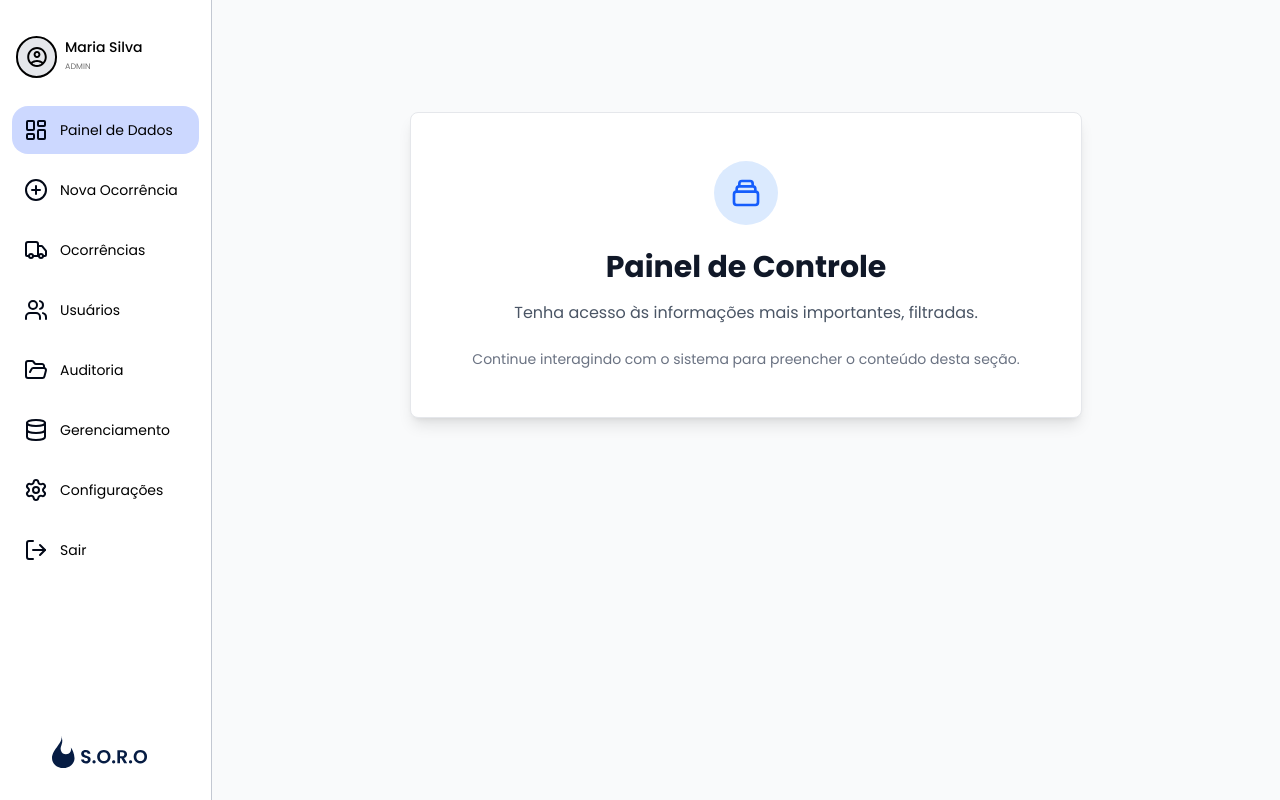
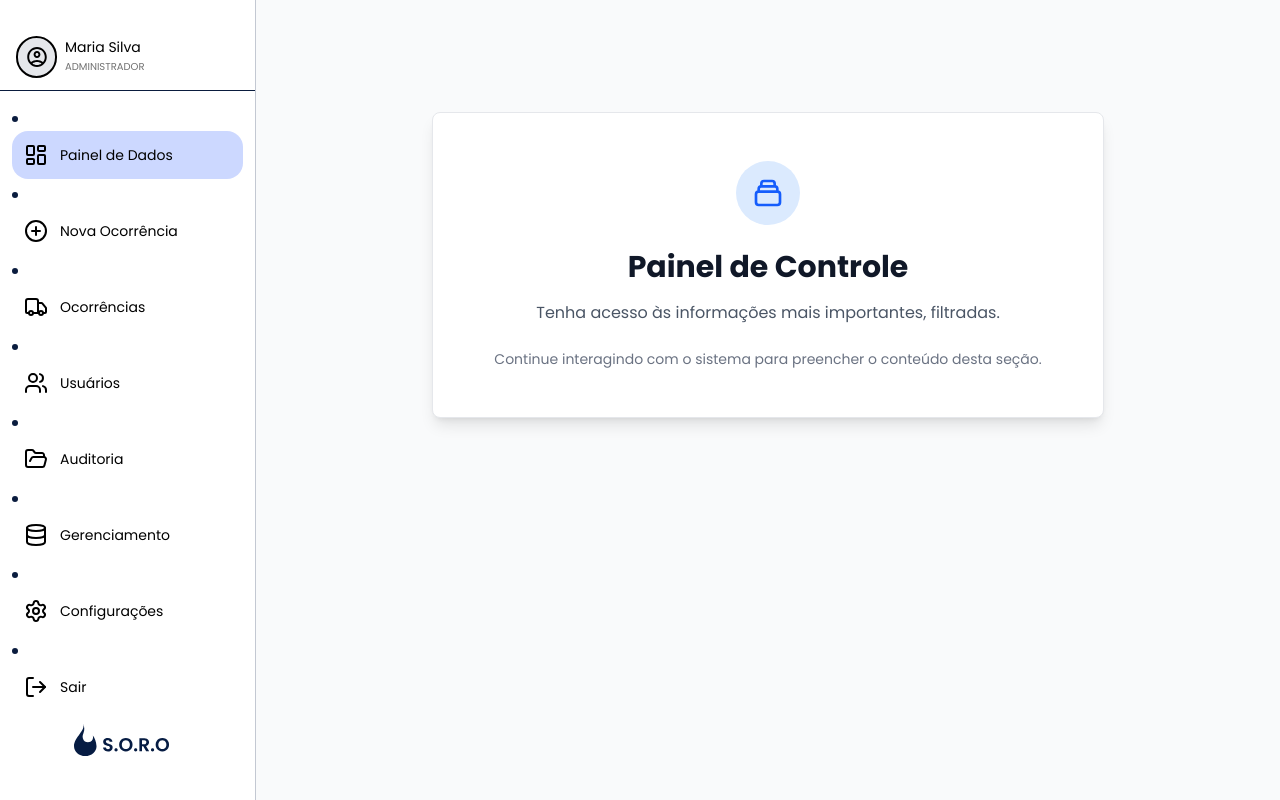
Before and after one commit to IsArthurSilveira/S.O.R.O-FrontEndv2, a React (Vite) app in the folder soro-frontV2/: page /dashboard in a window 1280 px wide. Built offline with nearby package versions, Linux system fonts and the light colour scheme.

Commit message:
chore: ajustes finais — tipos, classes de ícones e acessibilidade na Sidebar

```diff
--- a/soro-frontV2/src/App.tsx
+++ b/soro-frontV2/src/App.tsx
@@ -1,5 +1,5 @@
 // src/App.tsx
-import React from 'react';
+import { useState } from 'react';
 import { BrowserRouter, Routes, Route, Navigate } from 'react-router-dom';
 import Sidebar from "./components/Sidebar/Sidebar";
 import navigationItems from './config/navigationItems';
@@ -14,23 +14,39 @@ import Sair from './pages/Logout';
 import NotFound from './pages/PlaceHolderPage'; // pagina genérica 404 / placeholder
 
 function App() {
-  const userProfile = 'ADMIN';
-  const [sidebarOpen, setSidebarOpen] = React.useState(false);
+  const userProfile = 'ADMINISTRADOR';
+  // Declarando o estado para o menu mobile
+  const [isMobileOpen, setIsMobileOpen] = useState(false);
+
+  // Estado para o hover da sidebar no desktop
+  const [isSidebarExpanded, setIsSidebarExpanded] = useState(false);
 
   return (
     <BrowserRouter>
       <div className="flex min-h-screen bg-gray-50">
         {/* Sidebar: recebe controle mobileOpen */}
-        <Sidebar items={navigationItems} currentProfile={userProfile} mobileOpen={sidebarOpen} onClose={() => setSidebarOpen(false)} />
+        <Sidebar
+          items={navigationItems}
+          currentProfile={userProfile}
 
-        {/* Layout principal com margem responsiva (sem margem em mobile, reserva no desktop) */}
-        <main className="flex-1 ml-0 sm:ml-[212px]">
+          // Props para o menu Mobile
+          mobileOpen={isMobileOpen}
+          onClose={() => setIsMobileOpen(false)}
+
+          // Props para o menu Desktop
+          expanded={isSidebarExpanded}
+          setExpanded={setIsSidebarExpanded}
+        />
+
+        {/* Layout principal com margem responsiva */}
+  <main className={`flex-1 ml-0 transition-all duration-300 ease-in-out sm:ml-20 ${isSidebarExpanded ? 'sm:ml-64' : ''}`}>
+
           {/* Header simples com botão hamburger visível em mobile */}
           <header className="w-full bg-transparent p-3 sm:hidden border-b border-gray-100">
             <div className="max-w-[1200px] mx-auto flex items-center">
               <button
                 aria-label="Abrir menu"
-                onClick={() => setSidebarOpen(true)}
+                onClick={() => setIsMobileOpen(true)}
                 className="p-2 rounded-md hover:bg-gray-100"
               >
                 {/* ícone hamburger simples */}
--- a/soro-frontV2/src/components/Sidebar/Sidebar.tsx
+++ b/soro-frontV2/src/components/Sidebar/Sidebar.tsx
@@ -1,19 +1,30 @@
 // src/components/Sidebar/Sidebar.tsx
 import { Link, useLocation } from 'react-router-dom';
 import type { NavItem } from '../../types';
-import React from 'react';
+import React, { createContext, useContext } from 'react';
 import profile from "../../assets/Profile.svg";
 import logo from "../../assets/logo.svg";
+import Icone from "../../assets/Icone.svg";
+
+type SidebarContextType = {
+  expanded: boolean;
+};
+const SidebarContext = createContext<SidebarContextType>({ expanded: false });
 
 interface SidebarProps {
   items: NavItem[];
-  currentProfile?: 'ADMIN' | 'ANALISTA' | 'CHEFE';
-  // controla se a sidebar móvel está aberta (overlay)
+  currentProfile?: 'ADMINISTRADOR' | 'ANALISTA' | 'CHEFE';
+
+  // Props Mobile
   mobileOpen?: boolean;
   onClose?: () => void;
+
+  // Props Desktop
+  expanded?: boolean;
+  setExpanded?: (expanded: boolean) => void;
 }
 
-export default function Sidebar({ items = [], currentProfile = 'ADMIN', mobileOpen = false, onClose }: SidebarProps) {
+export default function Sidebar({ items = [], currentProfile = 'ADMINISTRADOR', mobileOpen = false, onClose, expanded = false, setExpanded = () => {} }: SidebarProps) {
   const location = useLocation();
 
   const visibleItems = items.filter(i => i.allowedProfiles.includes(currentProfile));
@@ -22,60 +33,125 @@ export default function Sidebar({ items = [], currentProfile = 'ADMIN', mobileOp
     <>
       {/* Backdrop para mobile quando aberto */}
       {mobileOpen && (
-        <div className="fixed inset-0 bg-black/40 z-40 sm:hidden" onClick={onClose} />
+        <div aria-hidden="true" className="fixed inset-0 bg-black/40 z-40 sm:hidden" onClick={onClose} />
       )}
 
-      <aside className={`fixed top-0 left-0 h-screen z-50 bg-white border-r border-[rgba(6,28,67,0.24)] flex flex-col transition-transform duration-200 ease-in-out ${mobileOpen ? 'translate-x-0' : '-translate-x-full'} sm:translate-x-0 sm:w-[212px] w-64`}>
+      <aside
+        className={`fixed top-0 left-0 h-screen z-50 bg-white border-r border-[rgba(6,28,67,0.24)] flex flex-col transition-all duration-300 ease-in-out w-64 ${mobileOpen ? 'translate-x-0' : '-translate-x-full'} sm:translate-x-0 sm:w-20 ${expanded ? 'sm:!w-64' : ''}`}
+
+        // 4. Eventos de hover para controlar o estado no App.tsx
+        onMouseEnter={() => setExpanded(true)}
+        onMouseLeave={() => setExpanded(false)}
+      >
 
       {/* Profile Section */}
-      <div className="flex items-center gap-2 px-4 py-3 mt-6">
-  <div className="w-[41px] h-[42px] rounded-full bg-gray-200 flex items-center justify-center border-2 border-black shrink-0">
+      <div className={`border-b flex items-center p-3 ${!expanded ? 'justify-center py-6' : 'px-4 gap-2 mt-6'}`}>
+          <div className={`w-[41px] h-[42px] rounded-full bg-gray-200 flex items-center justify-center border-2 border-black shrink-0 ${!expanded && 'w-10 h-10'}`}>
             <img src={profile} alt="Perfil" className="w-6 h-6" />
           </div>
+
+        {expanded && (
             <div className="flex flex-col justify-center">
-          <div className="text-black font-poppins text-sm font-medium leading-5">
+              <div className="text-black font-poppins text-sm font-[14px] leading-5">
                 Maria Silva
               </div>
-          <div className="text-[rgba(0,0,0,0.56)] font-poppins text-[8px] font-normal leading-5">
+              <div className="text-[rgba(0,0,0,0.56)] font-poppins text-[10px] font-normal leading-5">
                 {currentProfile}
               </div>
             </div>
+          )}
       </div>
 
     {/* Navigation */}
-      <nav className="flex flex-col gap-3 px-3 mt-4">
+    <SidebarContext.Provider value={{ expanded }}>
+      <nav role="navigation" aria-label="Principal" className="flex-1 flex flex-col gap-1 px-3 mt-4">
             {visibleItems.map((item) => {
               const isActive = location.pathname === item.path;
+
+              let iconNode: React.ReactNode = null;
+              const ic = item.icon as unknown;
+              if (React.isValidElement(ic as React.ReactElement)) {
+                iconNode = ic as React.ReactElement;
+              } else if (typeof ic === 'function') {
+                const IconComp = ic as React.ComponentType<React.SVGProps<SVGSVGElement>>;
+                iconNode = <IconComp />;
+              } else {
+                iconNode = ic as React.ReactNode;
+              }
+
               return (
-            <Link
+                <SidebarItem
                   key={item.path}
                   to={item.path}
-              className={`flex items-center gap-3 px-3 py-3 rounded-2xl transition-colors ${
-                isActive ? 'bg-[rgba(0,60,255,0.20)]' : 'hover:bg-gray-50'
-              }`}
-            >
-              <div className="w-6 h-6 flex items-center justify-center shrink-0">
-                {React.isValidElement(item.icon) ? (
-                  item.icon
-                ) : typeof item.icon === 'function' ? (
-                  React.createElement(item.icon as React.FC<React.SVGProps<SVGSVGElement>>, { className: 'w-5 h-5' })
-                ) : (
-                  item.icon
-                )}
-              </div>
-              <span className="text-black font-poppins text-sm font-normal leading-5">
-                {item.label}
-              </span>
-            </Link>
+                  icon={iconNode}
+                  text={item.label}
+                  active={isActive}
+                />
               );
             })}
           </nav>
+        </SidebarContext.Provider>
 
-      <div className="mt-auto mb-8 flex items-center justify-center">
+        {/* Logo Bottom: Mostra logo ou ícone baseado em 'expanded' */}
+        <div className="mt-auto mb-8 flex items-center justify-center p-3">
+          {expanded ? (
             <img src={logo} alt="S.O.R.O Logo" className="h-8 object-contain" />
+          ) : (
+            <img src={Icone} alt="S.O.R.O Icone" className="h-8 w-8 object-contain" />
+          )}
         </div>
-
       </aside>
     </>
   );
 }
+
+interface SidebarItemProps {
+  icon: React.ReactNode;
+  text: string;
+  active?: boolean;
+  to?: string;
+}
+
+function SidebarItem({ icon, text, active, to }: SidebarItemProps) {
+  const { expanded } = useContext(SidebarContext);
+
+  const baseClassesCommon = `relative flex items-center py-3 font-medium rounded-2xl cursor-pointer transition-colors group text-black`;
+  const baseClassesExpanded = `px-3 gap-3`;
+  const baseClassesCollapsed = `justify-center w-full`;
+
+  const activeClasses = `bg-[rgba(0,60,255,0.20)]`;
+  const hoverClasses = `hover:bg-[rgba(21,52,153,0.20)]`;
+
+  const content = (
+    <>
+      <div className="w-6 h-6 flex items-center justify-center shrink-0">
+        {icon}
+      </div>
+
+      {expanded && (
+        <span className="text-sm font-normal leading-5 overflow-hidden transition-all w-full">
+          {text}
+        </span>
+      )}
+
+      {!expanded && (
+        <div className={`absolute left-full rounded-md px-2 py-1 ml-4 bg-white shadow-md text-sm text-black invisible opacity-20 -translate-x-3 transition-all group-hover:visible group-hover:opacity-100 group-hover:translate-x-0 z-10 whitespace-nowrap`}>
+          {text}
+        </div>
+      )}
+    </>
+  );
+
+  return (
+    <li>
+      <Link
+        to={to || '#'}
+        className={
+          `${baseClassesCommon} ${expanded ? baseClassesExpanded : baseClassesCollapsed} ${active ? activeClasses : hoverClasses}`
+        }
+      >
+        {content}
+      </Link>
+    </li>
+  );
+}
--- a/soro-frontV2/src/config/navigationItems.tsx
+++ b/soro-frontV2/src/config/navigationItems.tsx
@@ -11,54 +11,56 @@ import {
   LogOut
 } from 'lucide-react'; //
 
+const iconColorClass = "text-black";
+
 export const navigationItems: NavItem[] = [
   {
     label: 'Painel de Dados',
     path: '/dashboard',
-    icon: <LayoutDashboard size={24} />,
-    allowedProfiles: ['ADMIN', 'CHEFE', 'ANALISTA']
+    icon: <LayoutDashboard size={24} className={iconColorClass}/>,
+    allowedProfiles: ['ADMINISTRADOR', 'CHEFE', 'ANALISTA']
   },
   {
     label: 'Nova Ocorrência',
     path: '/ocorrencias/nova',
-    icon: <PlusCircle size={24} />,
-    allowedProfiles: ['ADMIN', 'CHEFE', 'ANALISTA']
+    icon: <PlusCircle size={24} className={iconColorClass}/>,
+    allowedProfiles: ['ADMINISTRADOR', 'CHEFE', 'ANALISTA']
   },
   {
     label: 'Ocorrências',
     path: '/ocorrencias',
-    icon: <Truck size={24} />,
-    allowedProfiles: ['ADMIN', 'CHEFE', 'ANALISTA']
+    icon: <Truck size={24} className={iconColorClass}/>,
+    allowedProfiles: ['ADMINISTRADOR', 'CHEFE', 'ANALISTA']
   },
   {
     label: 'Usuários',
     path: '/usuarios',
-    icon: <Users size={24} />,
-    allowedProfiles: ['ADMIN']
+    icon: <Users size={24} className={iconColorClass}/>,
+    allowedProfiles: ['ADMINISTRADOR']
   },
   {
     label: 'Auditoria',
     path: '/auditoria',
-    icon: <FolderOpen size={24} />,
-    allowedProfiles: ['ADMIN']
+    icon: <FolderOpen size={24} className={iconColorClass} />,
+    allowedProfiles: ['ADMINISTRADOR']
   },
   {
     label: 'Gerenciamento',
     path: '/gerenciamento',
-    icon: <Database size={24} />,
-    allowedProfiles: ['ADMIN']
+    icon: <Database size={24} className={iconColorClass}/>,
+    allowedProfiles: ['ADMINISTRADOR']
   },
   {
     label: 'Configurações',
     path: '/configuracoes',
-    icon: <Settings size={24} />,
-    allowedProfiles: ['ADMIN']
+    icon: <Settings size={24} className={iconColorClass}/>,
+    allowedProfiles: ['ADMINISTRADOR']
   },
   {
     label: 'Sair',
     path: '/logout',
-    icon: <LogOut size={24} />,
-    allowedProfiles: ['ADMIN', 'CHEFE', 'ANALISTA']
+    icon: <LogOut size={24} className={iconColorClass}/>,
+    allowedProfiles: ['ADMINISTRADOR', 'CHEFE', 'ANALISTA']
   },
 ];
 
--- a/soro-frontV2/src/index.css
+++ b/soro-frontV2/src/index.css
@@ -4,75 +4,14 @@
 @import "tailwindcss/index.css";
 
 @layer base {
-  :root {
-    --background: 0 0% 98%;
-    --foreground: 222.2 84% 4.9%;
-    --card: 0 0% 100%;
-    --card-foreground: 222.2 84% 4.9%;
-    --popover: 0 0% 100%;
-    --popover-foreground: 222.2 84% 4.9%;
-    --primary: 240 100% 50%;
-    --primary-foreground: 0 0% 100%;
-    --secondary: 210 40% 96.1%;
-    --secondary-foreground: 222.2 47.4% 11.2%;
-    --muted: 210 40% 96.1%;
-    --muted-foreground: 215.4 16.3% 46.9%;
-    --accent: 240 100% 50%;
-    --accent-foreground: 0 0% 100%;
-    --destructive: 0 84.2% 60.2%;
-    --destructive-foreground: 0 0% 100%;
-    --border: 214.3 31.8% 91.4%;
-    --input: 214.3 31.8% 91.4%;
-    --ring: 240 100% 50%;
-    --radius: 0.5rem;
-    --sidebar-background: 0 0 100%;
-    --sidebar-foreground: 240 5.3% 26.1%;
-    --sidebar-primary: 240 5.9% 10%;
-    --sidebar-primary-foreground: 0 0% 98%;
-    --sidebar-accent: 240 4.8% 95.9%;
-    --sidebar-accent-foreground: 240 5.9% 10%;
-    --sidebar-border: 220 13% 91%;
-    --sidebar-ring: 240 100% 50%;
-  }
-
-  .dark {
-    --background: 222.2 84% 4.9%;
-    --foreground: 210 40% 98%;
-    --card: 222.2 84% 4.9%;
-    --card-foreground: 210 40% 98%;
-    --popover: 222.2 84% 4.9%;
-    --popover-foreground: 210 40% 98%;
-    --primary: 240 100% 60%;
-    --primary-foreground: 0 0% 100%;
-    --secondary: 217.2 32.6% 17.5%;
-    --secondary-foreground: 210 40% 98%;
-    --muted: 217.2 32.6% 17.5%;
-    --muted-foreground: 215 20.2% 65.1%;
-    --accent: 217.2 32.6% 17.5%;
-    --accent-foreground: 210 40% 98%;
-    --destructive: 0 62.8% 30.6%;
-    --destructive-foreground: 210 40% 98%;
-    --border: 217.2 32.6% 17.5%;
-    --input: 217.2 32.6% 17.5%;
-    --ring: 212.7 26.8% 83.9%;
-    --sidebar-background: 240 5.9% 10%;
-    --sidebar-foreground: 240 4.8% 95.9%;
-    --sidebar-primary: 224.3 76.3% 48%;
-    --sidebar-primary-foreground: 0 0% 100%;
-    --sidebar-accent: 240 3.7% 15.9%;
-    --sidebar-accent-foreground: 240 4.8% 95.9%;
-    --sidebar-border: 240 3.7% 15.9%;
-    --sidebar-ring: 217.2 91.2% 59.8%;
-  }
-}
-
-@layer base {
   * {
     box-sizing: border-box;
   }
   body {
-    background-color: hsl(var(--background));
-    color: hsl(var(--foreground));
-    font-family: 'Poppins', -apple-system, BlinkMacSystemFont, 'Segoe UI', sans-serif;
+    /* Poppins como padrão para todo o site */
+    font-family: 'Poppins', sans-serif;
+    /* fundo e cor de texto padrão */
+    background-color: #FAFAFA; /* Cinza quase branco */
+    color: #0A1C3E; /* Azul escuro */
   }
 }
--- a/soro-frontV2/src/types/index.ts
+++ b/soro-frontV2/src/types/index.ts
@@ -1,10 +1,10 @@
 // src/types/index.ts
-import React from 'react';
+import type { ReactNode, FC, SVGProps } from 'react';
 
 export interface UserData {
   name: string;
 
-  profile: 'ADMIN' | 'ANALISTA' | 'CHEFE';
+  profile: 'ADMINISTRADOR' | 'ANALISTA' | 'CHEFE';
   matricula: number | string;
   email: string;
 }
@@ -12,6 +12,6 @@ export interface UserData {
 export interface NavItem {
   path: string;
   label: string;
-  icon: React.ReactNode | React.FC<React.SVGProps<SVGSVGElement>>;
-  allowedProfiles: ('ADMIN' | 'ANALISTA' | 'CHEFE')[];
+  icon: ReactNode | FC<SVGProps<SVGSVGElement>>;
+  allowedProfiles: ('ADMINISTRADOR' | 'ANALISTA' | 'CHEFE')[];
 }
--- a/soro-frontV2/tailwind.config.js
+++ b/soro-frontV2/tailwind.config.js
@@ -3,90 +3,95 @@ import tailwindcssAnimate from 'tailwindcss-animate';
 
 /** @type {import('tailwindcss').Config} */
 export default {
-  darkMode: ["class"],
+  darkMode: "class",
   content: [
     "./index.html",
     "./src/**/*.{js,ts,jsx,tsx}",
   ],
-  prefix: "",
   theme: {
-    container: {
-      center: true,
-      padding: "2rem",
-      screens: {
-        "2xl": "1400px",
+    extend: {
+      // Define a fonte Poppins para ser usada com `font-poppins` ou `font-sans`
+      fontFamily: {
+        poppins: ['Poppins', 'sans-serif'],
+        sans: ['Poppins', 'sans-serif'],
       },
-    },
-    extend: {
-      fontFamily: {
-        poppins: ['Poppins', '-apple-system', 'BlinkMacSystemFont', 'Segoe UI', 'sans-serif'],
-        sans: ['Poppins', '-apple-system', 'BlinkMacSystemFont', 'Segoe UI', 'sans-serif'],
-      },
+      // Define as cores diretamente
       colors: {
-        border: "hsl(var(--border))",
-        input: "hsl(var(--input))",
-        ring: "hsl(var(--ring))",
-        background: "hsl(var(--background))",
-        foreground: "hsl(var(--foreground))",
+        border: '#E0E0E0',     // Cinza claro para bordas
+        input: '#E0E0E0',      // Cinza claro para inputs
+        ring: '#0060FF',       // Azul para anel de foco
+        background: '#FAFAFA', // Fundo principal (quase branco)
+        foreground: '#0A1C3E', // Texto principal (azul escuro)
+
         primary: {
-          DEFAULT: "hsl(var(--primary))",
-          foreground: "hsl(var(--primary-foreground))",
+          DEFAULT: '#0060FF', // Azul primário
+          foreground: '#FFFFFF', // Texto branco para botões primários
         },
         secondary: {
-          DEFAULT: "hsl(var(--secondary))",
-          foreground: "hsl(var(--secondary-foreground))",
+          DEFAULT: '#F0F5FA', // Azul bem claro para fundos secundários
+          foreground: '#1E3A8A', // Texto azul escuro para fundos secundários
         },
         destructive: {
-          DEFAULT: "hsl(var(--destructive))",
-          foreground: "hsl(var(--destructive-foreground))",
+          DEFAULT: '#E53E3E', // Vermelho para botões de "excluir"
+          foreground: '#FFFFFF', // Texto branco
         },
         muted: {
-          DEFAULT: "hsl(var(--muted))",
-          foreground: "hsl(var(--muted-foreground))",
+          DEFAULT: '#F0F5FA', // Fundo "mudo" (cinza-azulado)
+          foreground: '#6B7280', // Texto "mudo" (cinza)
         },
         accent: {
-          DEFAULT: "hsl(var(--accent))",
-          foreground: "hsl(var(--accent-foreground))",
+          DEFAULT: '#EBF5FF', // Cor de "hover" (azul muito claro)
+          foreground: '#1E3A8A', // Texto para "hover"
+        },
+        card: {
+          DEFAULT: '#FFFFFF', // Fundo dos cards (branco)
+          foreground: '#0A1C3E', // Texto dos cards (azul escuro)
         },
         popover: {
-          DEFAULT: "hsl(var(--popover))",
-          foreground: "hsl(var(--popover-foreground))",
+          DEFAULT: '#FFFFFF', // Fundo dos popovers (branco)
+          foreground: '#0A1C3E', // Texto dos popovers
         },
-        card: {
-          DEFAULT: "hsl(var(--card))",
-          foreground: "hsl(var(--card-foreground))",
-        },
+
+        // Cores específicas da Sidebar
         sidebar: {
-          DEFAULT: "hsl(var(--sidebar-background))",
-          foreground: "hsl(var(--sidebar-foreground))",
-          primary: "hsl(var(--sidebar-primary))",
-          "primary-foreground": "hsl(var(--sidebar-primary-foreground))",
-          accent: "hsl(var(--sidebar-accent))",
-          "accent-foreground": "hsl(var(--sidebar-accent-foreground))",
-          border: "hsl(var(--sidebar-border))",
-          ring: "hsl(var(--sidebar-ring))",
+          DEFAULT: '#FFFFFF', // Fundo da sidebar (branco)
+          foreground: '#334155', // Texto da sidebar (cinza escuro)
+          accent: '#F1F5F9', // Fundo do item em hover (cinza claro)
+          border: '#E5E7EB', // Cor da borda direita da sidebar
         },
       },
-      borderRadius: {
-        lg: "var(--radius)",
-        md: "calc(var(--radius) - 2px)",
-        sm: "calc(var(--radius) - 4px)",
-      },
-      keyframes: {
-        "accordion-down": {
-          from: { height: "0" },
-          to: { height: "var(--radix-accordion-content-height)" },
-        },
-        "accordion-up": {
-          from: { height: "var(--radix-accordion-content-height)" },
-          to: { height: "0" },
-        },
-      },
-      animation: {
-        "accordion-down": "accordion-down 0.2s ease-out",
-        "accordion-up": "accordion-up 0.2s ease-out",
-      },
+      // Configuração do modo escuro (Dark Mode)
+      // O Tailwind aplicará isso quando a classe 'dark' estiver no <html>
+      dark: {
+        colors: {
+          border: '#2D3748',
+          input: '#2D3748',
+          ring: '#3B82F6',
+          background: '#1A202C', // Fundo escuro
+          foreground: '#E2E8F0', // Texto claro
+
+          primary: {
+            DEFAULT: '#3B82F6', // Azul mais brilhante para dark mode
+            foreground: '#FFFFFF',
+          },
+          secondary: {
+            DEFAULT: '#2D3748',
+            foreground: '#E2E8F0',
+          },
+          // ... (outras cores do dark mode) ...
+          card: {
+            DEFAULT: '#1F2937', // Fundo dos cards (cinza escuro)
+            foreground: '#E2E8F0', // Texto dos cards (claro)
+          },
+          sidebar: {
+            DEFAULT: '#111827', // Fundo da sidebar (preto/cinza)
+            foreground: '#9CA3AF', // Texto (cinza claro)
+            accent: '#1F2937', // Hover (cinza escuro)
+            border: '#374151', // Borda
+          },
+        }
+      }
     },
   },
-  plugins: [tailwindcssAnimate], // Adicione o plugin aqui
+  plugins: [tailwindcssAnimate],
 };
```
Lines whose indentation alone changed are shown as unchanged.
